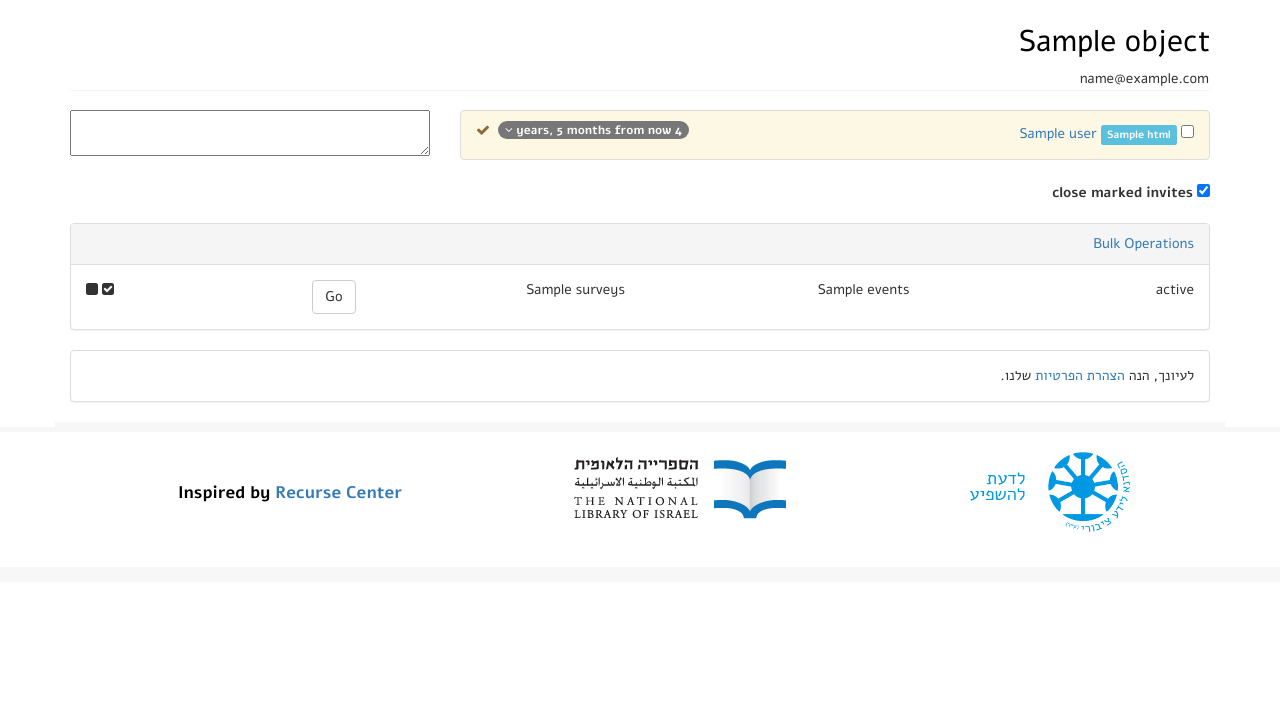
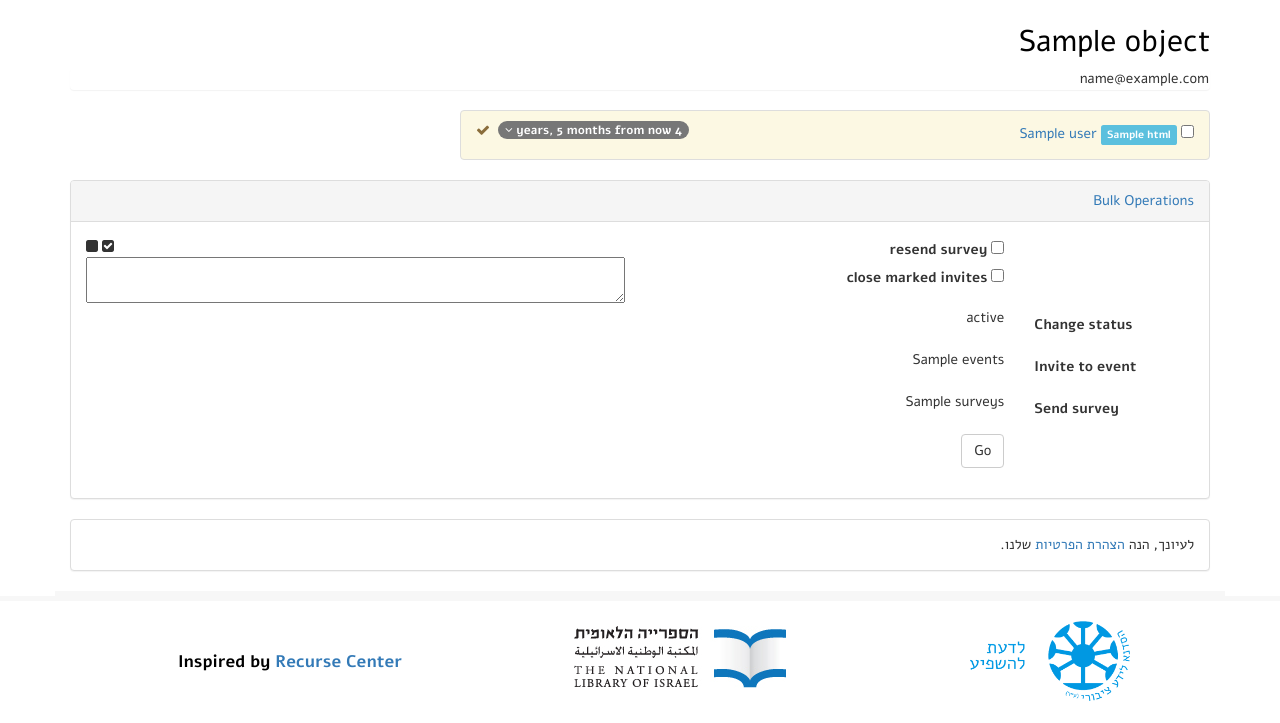
Before and after one commit to nonZero/Hackita02, a Django app: template surveys/templates/surveys/survey_detail.html in a window 1280 px wide, after a click on "Bulk Operations". Shown: the part 52-775 px from the top of the page. Before the commit the page ends 584 px from the top, so only its background shows below. Run offline with Django 3.2, Linux system fonts and the light colour scheme; the template is opened without the code that fills it: most values are stand-ins (such as "Sample title", 1, 10 or a date in 2020); parts of the project's set-up code (start-up, migrations or seed data) failed here and were passed over; some libraries are stand-ins or nearby versions.

Commit message:
Refactored bulk app ops + resend survey

```diff
--- a/student_applications/static/js/applications_bulk.js
+++ b/student_applications/static/js/applications_bulk.js
@@ -1,6 +1,11 @@
 $(function () {
+
+    var boxes = $('[name=users]:checkbox');
+
+
     var mark = function (b) {
-        $('[name=users]:checkbox:visible').prop('checked', b);
+        boxes.filter(':visible').prop('checked', b);
+        refreshEmails();
     };
     $(".select-all").click(function () {
         mark(true);
@@ -8,4 +13,19 @@
     $(".select-none").click(function () {
         mark(false);
     });
+
+    function refreshEmails() {
+        var checked = boxes.filter(':visible:checked');
+        var emails = checked.map(function () {
+            return $(this).data('email');
+        }).get();
+        $('#emails').val(emails.join('\n')).attr('rows', checked.length);
+    }
+
+    $(boxes).change(refreshEmails);
+
+    $('body').on('foo', refreshEmails);
+
+    refreshEmails();
+
 });
--- /dev/null
+++ b/student_applications/templates/student_applications/bulk_base.html
@@ -0,0 +1,84 @@
+{% extends 'users/base.html' %}
+{% load i18n humanize hackita staticfiles %}
+
+{% block content %}
+
+    <form method="post">
+        {% csrf_token %}
+
+        {% block main_content %}
+        {% endblock %}
+
+        <div class="panel panel-default">
+            <div class="panel-heading">
+                <a href="#bulk" data-toggle="collapse">
+                    {% trans "Bulk Operations" %}
+                </a>
+            </div>
+            <div class="panel-body collapse" id="bulk">
+
+                <div class="pull-right">
+                    <i class="fa fa-check-square select-all"></i>
+                    <i class="fa fa-square select-none"></i>
+                </div>
+
+
+                <div class="row">
+                    <div class="col-sm-6">
+
+                        <div class="form-horizontal">
+                            {% block custom_bulk_ops %}
+
+                            {% endblock %}
+
+                            <div class="form-group">
+                                <label class="col-sm-4 control-label">{% trans "Change status" %}</label>
+
+                                <div class="col-sm-8">
+                                    {{ statuses }}
+                                </div>
+                            </div>
+                            <div class="form-group">
+                                <label class="col-sm-4 control-label">{% trans "Invite to event" %}</label>
+
+                                <div class="col-sm-8">
+                                    {{ events }}
+                                </div>
+                            </div>
+                            <div class="form-group">
+                                <label class="col-sm-4 control-label">{% trans "Send survey" %}</label>
+
+                                <div class="col-sm-8">
+                                    {{ surveys }}
+                                </div>
+                            </div>
+                            <div class="form-group">
+                                <div class="col-sm-offset-4 col-sm-8">
+                                    <button class="btn btn-default">{% trans "Go" %}</button>
+                                </div>
+                            </div>
+                        </div>
+                    </div>
+                    <div class="col-sm-6">
+                        <textarea id="emails" dir="ltr"
+                                  style="text-align: left; width:100%"></textarea>
+
+                    </div>
+                </div>
+            </div>
+        </div>
+
+
+    </form>
+
+
+{% endblock %}
+
+{% block scripts %}
+
+    <script src="{% static "js/applications_bulk.js" %}"></script>
+
+    {% block page_scripts %}
+    {% endblock %}
+
+{% endblock %}
--- /dev/null
+++ b/surveys/static/js/survey_detail.js
@@ -0,0 +1,26 @@
+$(function () {
+    $('.answers').on('click', '.label', function () {
+
+        // FIXME: reimplement to handle removal correctly.
+
+        // Filter by similar results
+        var k = $(this).data('key');
+        var v = $(this).data('value');
+
+        $(".answers .key-" + k).filter(function () {
+            return $(this).data('value') === v;
+        }).toggleClass('label-info').toggleClass('label-primary');
+
+        $(".answers>li").filter(function () {
+            return $(this).find('.key-' + k).data('value') !== v;
+        }).toggle($(this).hasClass('label-info'));
+
+        $(":checkbox:hidden").prop('checked', false);
+
+        $('body').trigger('foo');
+
+
+
+    });
+
+});
--- a/surveys/templates/surveys/survey_detail.html
+++ b/surveys/templates/surveys/survey_detail.html
@@ -1,7 +1,7 @@
-{% extends 'users/base.html' %}
+{% extends 'student_applications/bulk_base.html' %}
 {% load i18n humanize hackita staticfiles %}
 
-{% block content %}
+{% block main_content %}
 
     <h2>
         {{ object }}
@@ -15,8 +15,6 @@
 
 
     {% if object.answers.count %}
-        <form method="post">
-            {% csrf_token %}
 
         <div class="row">
 
@@ -101,65 +99,31 @@
 
             </div>
 
-                <div class="col-lg-4">
-                <textarea id="emails" dir="ltr"
-                          style="text-align: left; width:100%"></textarea>
         </div>
+    {% endif %}
+{% endblock %}
+
+{% block custom_bulk_ops %}
+    <div class="form-group">
+        <div class="col-sm-offset-4 col-sm-8">
+            <label for="id_resend">
+                <input id="id_resend" type="checkbox" name="resend" value="1"/>
+                {% trans "resend survey" %}
+            </label>
         </div>
-            <div class="form-group">
+        <div class="col-sm-offset-4 col-sm-8">
             <label for="id_close">
-                    <input id="id_close" type="checkbox" name="close" value="1"
-                           checked="True"/>
+                <input id="id_close" type="checkbox" name="close" value="1"/>
                 {% trans "close marked invites" %}
             </label>
         </div>
-            {% include "student_applications/_bulk.html" %}
-        </form>
-    {% endif %}
+    </div>
 
 
 {% endblock %}
 
-{% block scripts %}
+{% block page_scripts %}
 
-    <script src="{% static "js/applications_bulk.js" %}"></script>
-
-    <script>
-        $(function () {
-
-            function refreshEmails() {
-                $('#emails').val($('.user-email:checked').map(function () {
-                    return $(this).data('email');
-                }).get().join('\n'));
-            }
-
-            $('.user-email').change(refreshEmails);
-
-            $('.toggle-content').click(function () {
-                $(this).next().toggle();
-            });
-
-            refreshEmails();
-
-            $('.answers').on('click', '.label', function () {
-                // Filter by similar results
-                var k = $(this).data('key');
-                var v = $(this).data('value');
-
-                $(".answers .key-" + k).filter(function () {
-                    return $(this).data('value') === v;
-                }).toggleClass('label-info').toggleClass('label-primary');
-
-                $(".answers>li").filter(function () {
-                    return $(this).find('.key-' + k).data('value') !== v;
-                }).toggle($(this).hasClass('label-info'));
-
-                $(":checkbox:hidden").prop('checked', false);
-
-            });
-
-        });
-    </script>
-
+    <script src="{% static "js/survey_detail.js" %}"></script>
 
 {% endblock %}
```
Also changed, not shown: student_applications/templates/student_applications/application_list.html (+3 -15 lines), surveys/views.py (+13 -0 lines), student_applications/locale/he/LC_MESSAGES/django.po, surveys/locale/he/LC_MESSAGES/django.po, 2 other files. Lines whose indentation alone changed are shown as unchanged.
